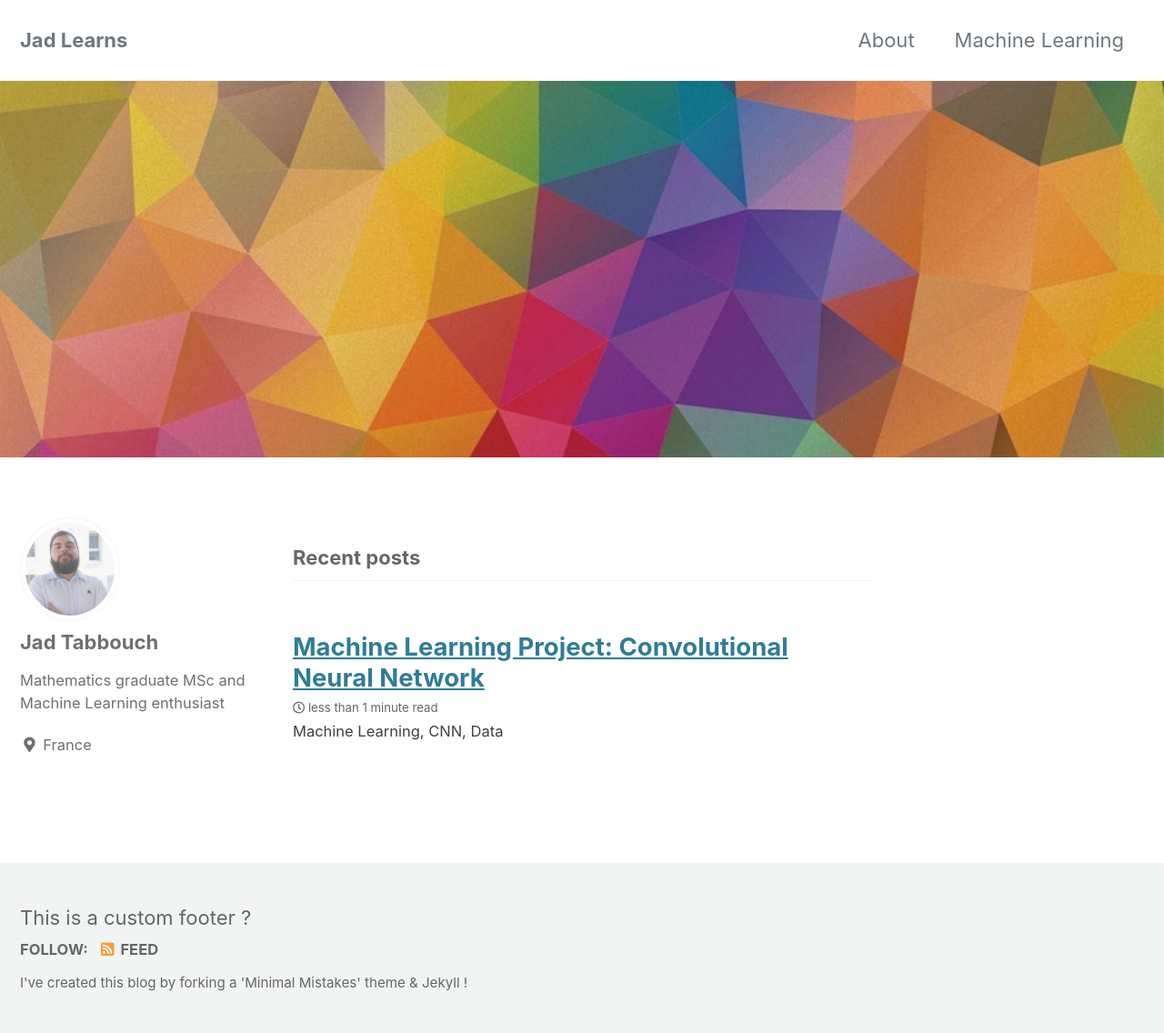
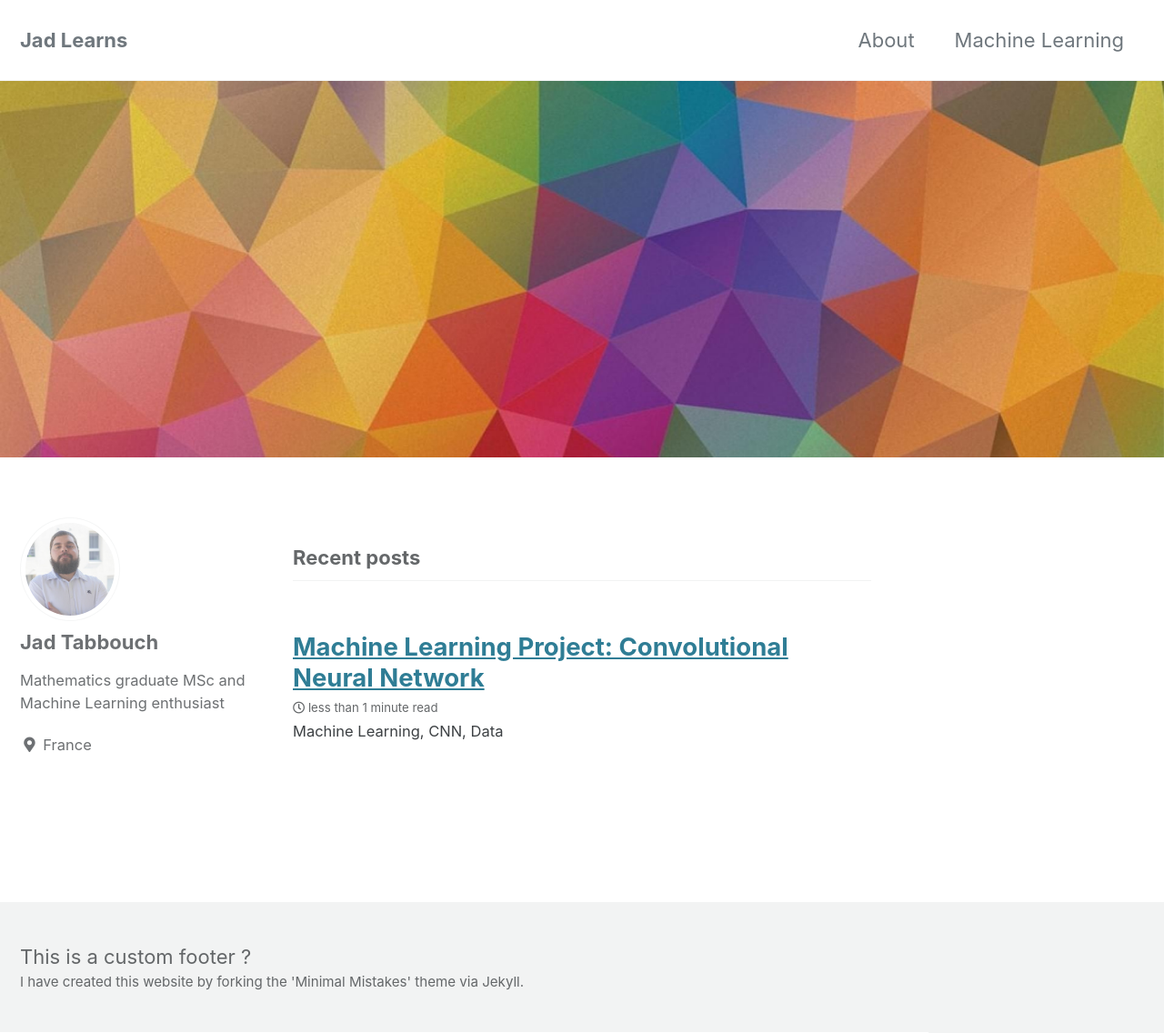
Before and after one commit to jad-tab/jad-tab.github.io, a Jekyll site: the page built from index.html, in a window 1280 px wide and 1136 px high. Shown: the whole window at 91% size. Built offline with Jekyll 4.4.1, drawn with Linux system fonts in a browser that asks for light colours; cached includes are drawn as plain includes; the list of posts is cut into pages by our own code.

Commit message:
Update footer.html

```diff
--- a/_includes/footer.html
+++ b/_includes/footer.html
@@ -1,19 +1,5 @@
 <div class="page__footer-follow">
-  <ul class="social-icons">
-    {% if site.data.ui-text[site.locale].follow_label %}
-      <li><strong>{{ site.data.ui-text[site.locale].follow_label }}</strong></li>
-    {% endif %}
 
-    {% if site.footer.links %}
-      {% for link in site.footer.links %}
-        {% if link.label and link.url %}
-          <li><a href="{{ link.url }}" rel="nofollow noopener noreferrer"><i class="{{ link.icon | default: 'fas fa-link' }}" aria-hidden="true"></i> {{ link.label }}</a></li>
-        {% endif %}
-      {% endfor %}
-    {% endif %}
-
-    <li><a href="{% if site.atom_feed.path %}{{ site.atom_feed.path }}{% else %}{{ '/feed.xml' | relative_url }}{% endif %}"><i class="fas fa-fw fa-rss-square" aria-hidden="true"></i> {{ site.data.ui-text[site.locale].feed_label | default: "Feed" }}</a></li>
-  </ul>
 </div>
 
-<div class="page__footer-copyright"> I've created this blog by forking a 'Minimal Mistakes' theme & Jekyll !</div>
+<div class="page__footer-copyright"> I have created this website by forking the 'Minimal Mistakes' theme via Jekyll.  </div>
```
